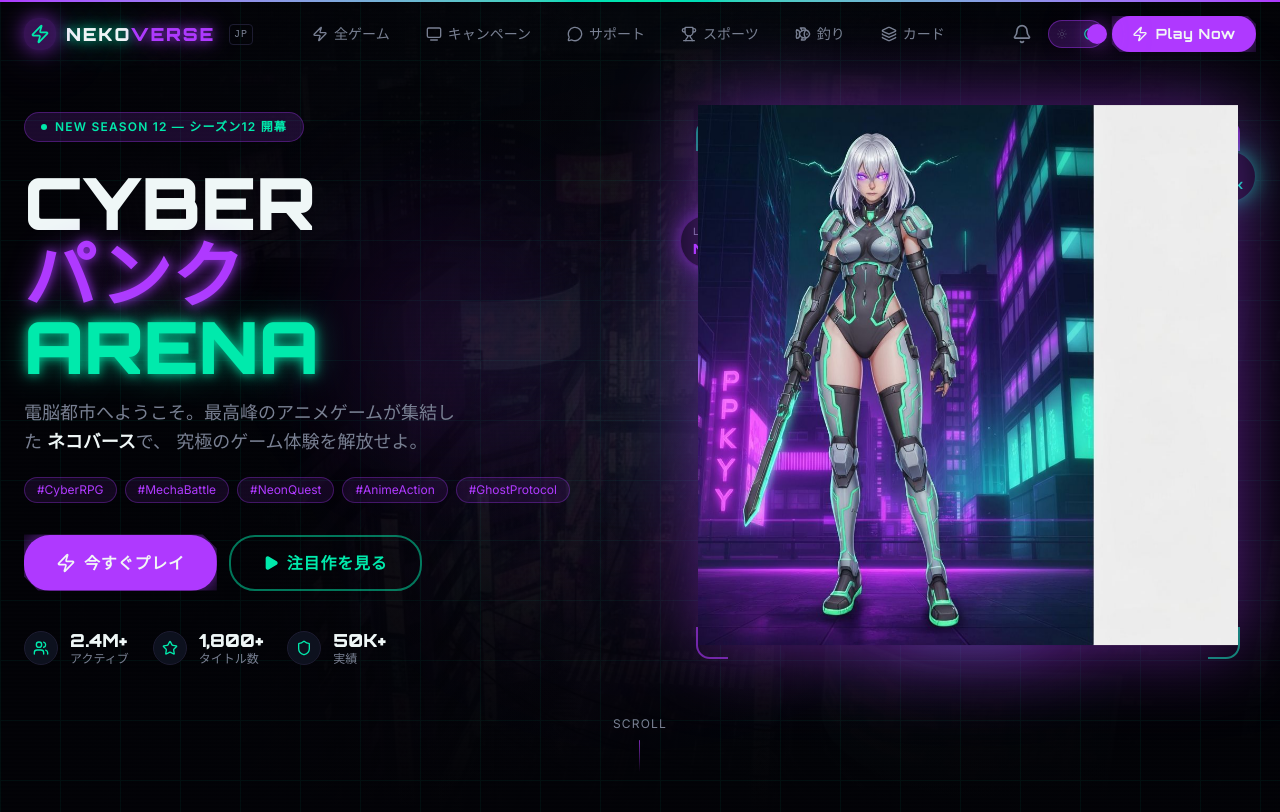
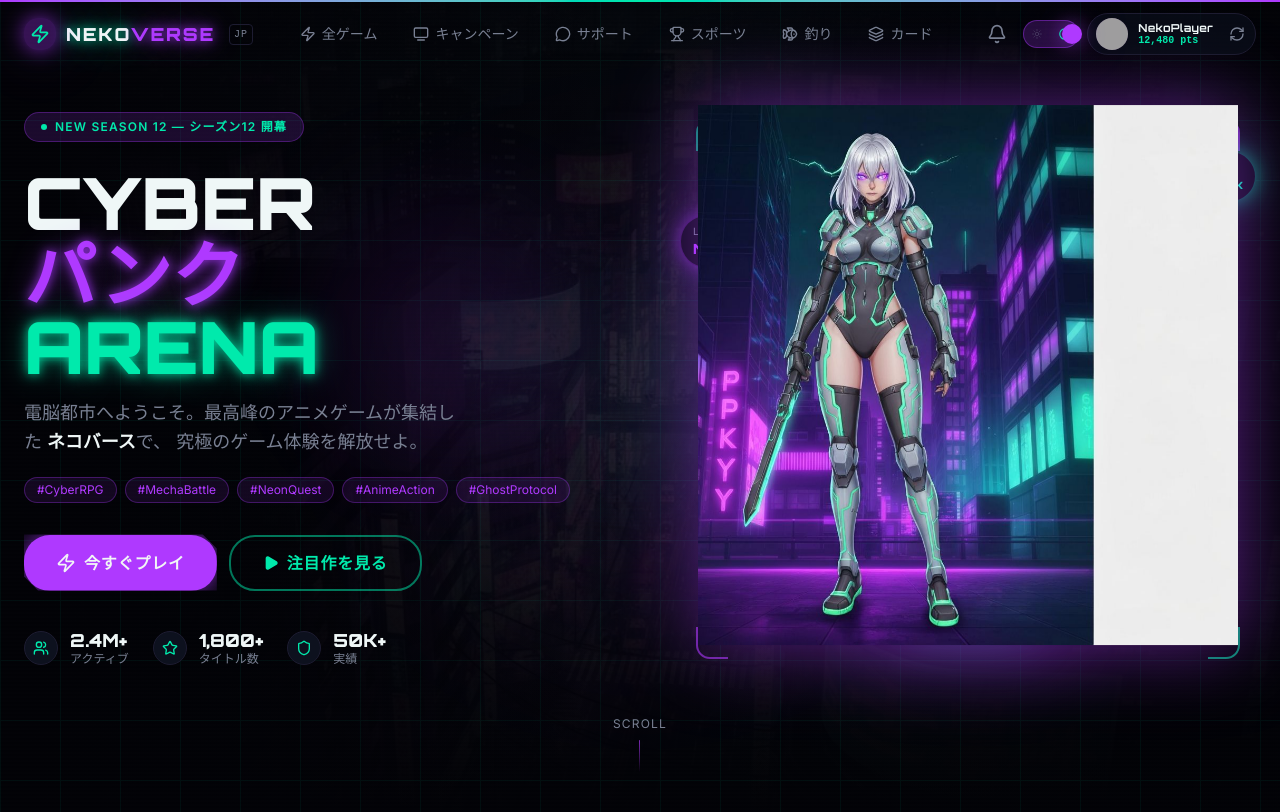
Before and after one commit to shanaerettact/japan-casino, a Vue app: page / in a window 1280 px wide. Shown: the top 812 px of the page. Built offline with nearby package versions, Linux system fonts and the light colour scheme; grey boxes are pictures that could not be loaded.

Commit message:
feat: enhance NavBar with user profile section
Add user profile state and update function; replace mobile menu toggle.

```diff
--- a/src/components/NavBar.vue
+++ b/src/components/NavBar.vue
@@ -1,7 +1,7 @@
 <script setup lang="ts">
 import { ref, computed, onMounted, onUnmounted } from 'vue'
 import { RouterLink, useRoute } from 'vue-router'
-import { Menu, X, Zap, Tv2, MessageCircle, Trophy, Fish, Layers, Bell, Home } from 'lucide-vue-next'
+import { Menu, X, Zap, Tv2, MessageCircle, Trophy, Fish, Layers, Bell, Home, RefreshCw } from 'lucide-vue-next'
 
 import { cn } from '@/lib/utils'
 import ThemeToggle from '@/components/ThemeToggle.vue'
@@ -27,6 +27,27 @@ const route = useRoute()
 const scrolled   = ref(false)
 const open       = ref(false)
 const notifPulse = ref(true)
+
+// User profile
+const member = ref({
+  name: 'NekoPlayer',
+  avatarUrl: 'https://api.dicebear.com/9.x/bottts/svg?seed=NekoPlayer',
+  walletPoints: 12_480,
+})
+const walletUpdating = ref(false)
+
+async function updateWallet() {
+  if (walletUpdating.value) return
+  walletUpdating.value = true
+  // Simulate an async wallet refresh
+  await new Promise(resolve => setTimeout(resolve, 900))
+  member.value.walletPoints += Math.floor(Math.random() * 500 + 50)
+  walletUpdating.value = false
+}
+
+function formatPoints(n: number) {
+  return n.toLocaleString('ja-JP')
+}
 
 function handleScroll() {
   scrolled.value = window.scrollY > 20
@@ -152,32 +173,50 @@ onUnmounted(() => {
         <ThemeToggle />
 
 
-        <RouterLink
-          to="/category/all"
-          :class="cn(
-            'hidden sm:flex items-center gap-2 px-5 py-2 rounded-xl font-display font-bold text-sm tracking-wider',
-            'bg-neon-purple text-primary-foreground',
-            'hover:bg-neon-purple/80 transition-all duration-300',
-            'glow-purple hover:scale-105 active:scale-95',
-            'clip-corner-sm touch-press',
-          )"
+        <div
+          class="flex items-center gap-2.5 pl-2 pr-1 py-1 rounded-2xl bg-surface-2/60 border border-border hover:border-neon-purple/40 transition-all duration-300"
+          role="region"
+          aria-label="User profile"
         >
-          <Zap class="w-4 h-4" aria-hidden="true" />
-          Play Now
-        </RouterLink>
+
+          <img
+            :src="member.avatarUrl"
+            :alt="`${member.name} avatar`"
+            class="w-8 h-8 rounded-xl object-cover bg-neon-purple/20 shrink-0"
+            width="32"
+            height="32"
+          />
 
 
-        <button
-          type="button"
-          :aria-label="open ? 'Close menu' : 'Open menu'"
-          :aria-expanded="open"
-          aria-controls="mobile-sheet"
-          class="md:hidden p-2 rounded-xl text-muted-foreground hover:text-foreground hover:bg-surface-2 transition-colors duration-200 touch-press touch-target"
-          @click="open = !open"
-        >
-          <X v-if="open" class="w-5 h-5" aria-hidden="true" />
-          <Menu v-else  class="w-5 h-5" aria-hidden="true" />
-        </button>
+          <div class="hidden sm:flex flex-col leading-none gap-0.5">
+            <span class="text-[11px] font-display font-bold text-foreground tracking-wide truncate max-w-[80px]">
+              {{ member.name }}
+            </span>
+            <span class="text-[10px] font-mono text-neon-mint font-semibold" aria-label="Wallet points">
+              {{ formatPoints(member.walletPoints) }} pts
+            </span>
+          </div>
+
+
+          <button
+            type="button"
+            :aria-label="walletUpdating ? 'Updating wallet…' : 'Refresh wallet points'"
+            :disabled="walletUpdating"
+            :class="cn(
+              'p-1.5 rounded-xl transition-all duration-300 touch-press touch-target',
+              walletUpdating
+                ? 'text-neon-mint/50 bg-neon-mint/5 cursor-wait'
+                : 'text-muted-foreground hover:text-neon-mint hover:bg-neon-mint/10',
+            )"
+            @click="updateWallet"
+          >
+            <RefreshCw
+              class="w-4 h-4 transition-transform duration-700"
+              :class="{ 'animate-spin': walletUpdating }"
+              aria-hidden="true"
+            />
+          </button>
+        </div>
       </div>
     </nav>
   </header>
```
